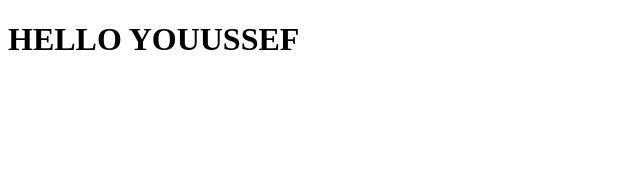
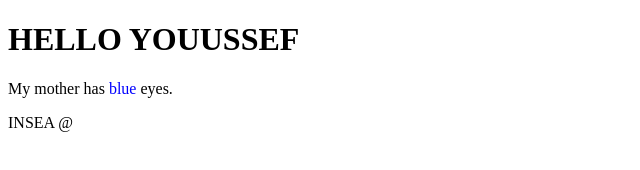
Before and after one commit to youslh/Tp2, a plain HTML site: page index.html in a window 1280 px wide. Shown: the whole page, without its empty margins (0-640 px from the left). Drawn offline with Linux system fonts and the light colour scheme.

Commit message:
add new paragraph

```diff
--- a/index.html
+++ b/index.html
@@ -10,6 +10,10 @@
 
 <body>
     <h1>HELLO YOUUSSEF</h1>
+    <p>My mother has <span style="color:blue">blue</span> eyes.</p>
+    <div>
+        <p>INSEA @</p>
+    </div>
 </body>
 
 </html>
```
